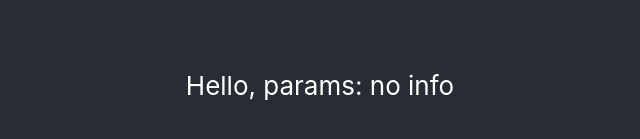
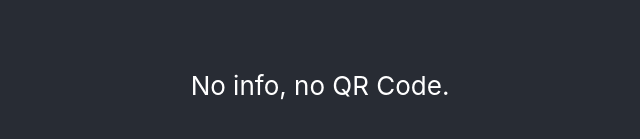
Before and after one commit to fdevillard/pqcheck, a React (Create React App) app: page /generate in a window 1280 px wide. Shown: the part 315-454 px from the top of the page, without its empty margins (320-960 px from the left). Built offline with nearby package versions, Linux system fonts and the light colour scheme.

Commit message:
add v0 QR code generator

```diff
--- a/package.json
+++ b/package.json
@@ -14,8 +14,10 @@
     "@zxing/library": "^0.19.1",
     "react": "^18.1.0",
     "react-dom": "^18.1.0",
+    "react-qr-code": "^2.0.7",
     "react-router-dom": "^6.3.0",
     "react-scripts": "5.0.1",
+    "react-to-print": "^2.14.7",
     "typescript": "^4.6.4",
     "web-vitals": "^2.1.4"
   },
--- a/src/pages/generate.tsx
+++ b/src/pages/generate.tsx
@@ -1,8 +1,26 @@
-import React from "react"
-import { useSearchParams } from "react-router-dom"
+import React from "react";
+import { useSearchParams } from "react-router-dom";
+import QRCode from "react-qr-code";
+import ReactToPrint from "react-to-print";
 
 export const Generate: React.FC<{}> = () => {
-    const [params] = useSearchParams()
-    const clean = params.get("info") || "no info"
-    return <p>Hello, params: {clean}</p>
-}
+  const [params] = useSearchParams();
+  const clean = params.get("info");
+  const component = React.useRef<any>(null);
+
+  if (clean === null) {
+    return <p>No info, no QR Code.</p>;
+  }
+
+  return (
+    <div>
+      <ReactToPrint
+        trigger={() => <button>Print QRCode</button>}
+        content={() => component.current}
+      />
+      <div ref={component} style={{ width: "1cm" }}>
+        <QRCode size={64} value={clean} />
+      </div>
+    </div>
+  );
+};
```
Also changed, not shown: 1 other file (tests, documents, lock files or other folders).
